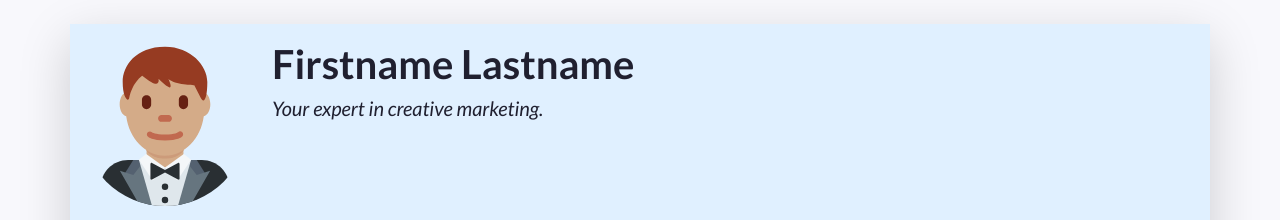
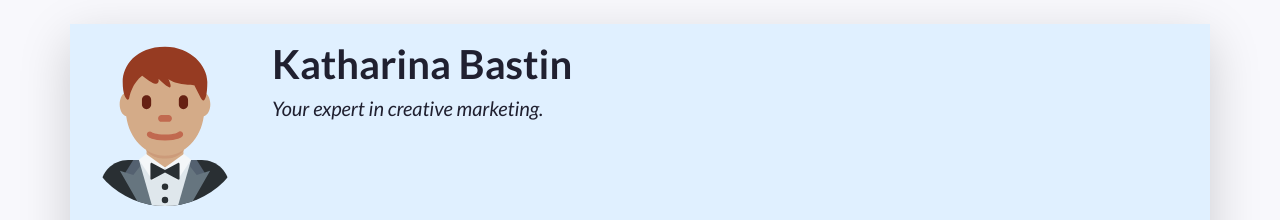
Before and after one commit to katbastin/PRJ4---Kat-s-CV, a plain HTML site: page index.html in a window 1280 px wide. Shown: the top 220 px of the page. Drawn offline with nearby package versions, Linux system fonts and the light colour scheme.

Commit message:
name change
I changed my name

```diff
--- a/index.html
+++ b/index.html
@@ -54,7 +54,7 @@
           A container to wrap around your name and tagline. Full-width at small size, then columns of increasing size.
         -->
         <div class="col-12 col-sm-8 col-md-9 col-lg-10 my-3 header-content">
-          <h1 class="fw-bolder">Firstname Lastname</h1>
+          <h1 class="fw-bolder">Katharina Bastin&nbsp;</h1>
           <h5 class="fst-italic tagline">Your expert in creative marketing.</h5>
         </div>
       </header>
```
